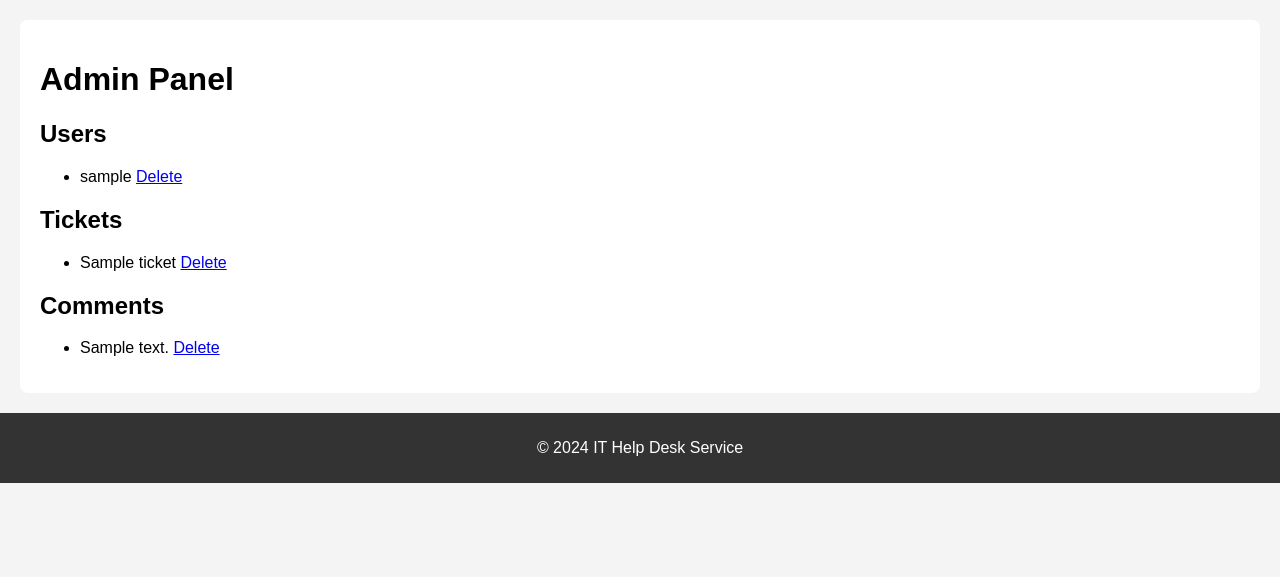
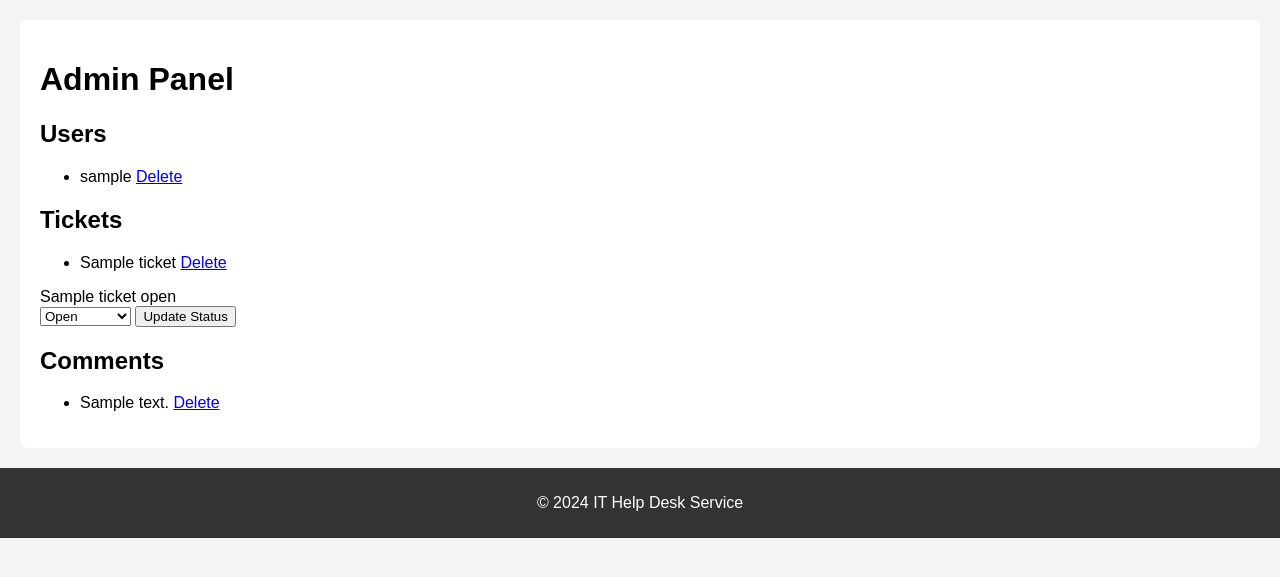
Before and after one commit to tdavande/ITHelpDeskService, a Flask app: page /admin in a window 1280 px wide. Shown: the part 38-615 px from the top of the page. Run offline with Flask 3, Linux system fonts and the light colour scheme; a user stored in the database is signed in; tables that the repository leaves empty hold one stand-in row (values such as "Sample post").

Commit message:
status and priority able to be updated by admin

```diff
--- a/app/routes.py
+++ b/app/routes.py
@@ -118,6 +118,20 @@ def admin_panel():
     comments = Comment.query.all()
     return render_template('admin_panel.html', users=users, tickets=tickets, comments=comments)
 
+@bp.route('/admin/update_ticket_status/<int:ticket_id>', methods=['POST'])
+@login_required
+@admin_required
+def update_ticket_status(ticket_id):
+    ticket = Ticket.query.get_or_404(ticket_id)
+    new_status = request.form.get('status')
+    if new_status:
+        ticket.status = new_status
+        db.session.commit()
+        flash('Ticket status updated successfully!', 'success')
+    else:
+        flash('Invalid status selection', 'danger')
+    return redirect(url_for('routes.admin_panel'))
+
 @bp.route('/admin/delete_ticket/<int:id>')
 @login_required
 @admin_required  # Only admin can delete tickets
--- a/app/templates/admin_panel.html
+++ b/app/templates/admin_panel.html
@@ -22,6 +22,23 @@
       </li>
     {% endfor %}
   </ul>
+{% for ticket in tickets %}
+    <tr>
+        <td>{{ ticket.title }}</td>
+        <td>{{ ticket.status }}</td>
+        <td>
+            <form action="{{ url_for('routes.update_ticket_status', ticket_id=ticket.id) }}" method="POST">
+                <select name="status">
+                    <option value="open" {% if ticket.status == 'open' %}selected{% endif %}>Open</option>
+                    <option value="in_progress" {% if ticket.status == 'in_progress' %}selected{% endif %}>In Progress</option>
+                    <option value="resolved" {% if ticket.status == 'resolved' %}selected{% endif %}>Resolved</option>
+                    <option value="closed" {% if ticket.status == 'closed' %}selected{% endif %}>Closed</option>
+                </select>
+                <button type="submit">Update Status</button>
+            </form>
+        </td>
+    </tr>
+{% endfor %}
 
   <h2>Comments</h2>
   <ul>
```
